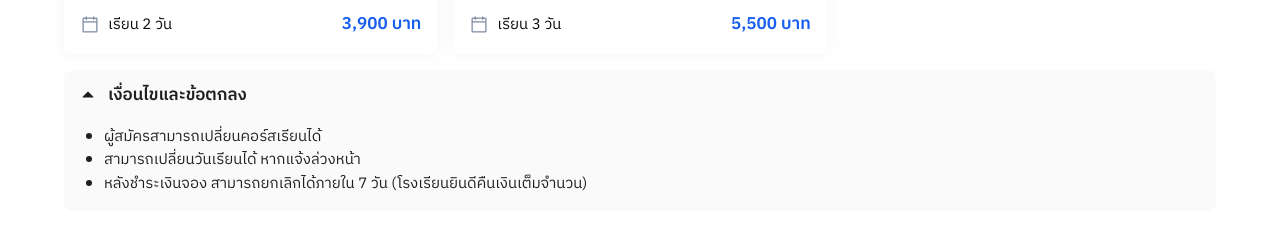
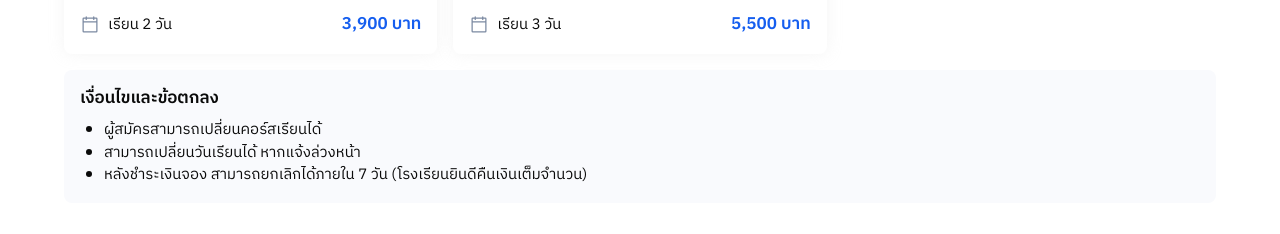
Before and after one commit to enduuploadcontent/endu-training-center, a Next.js app: page /course in a window 1280 px wide. Shown: the part 2676-2910 px from the top of the page. Built offline with nearby package versions, Linux system fonts and the light colour scheme; what @ant-design/nextjs-registry would draw is missing.

Commit message:
[update] term and condition ui

```diff
--- a/src/app/course/page.tsx
+++ b/src/app/course/page.tsx
@@ -32,7 +32,9 @@ export default function CoursePage() {
                   variant='body1'
                   mobileVariant='caption1'
                   className='text-foreground-secondary'
-               >{`ทั้งหมด ${courseList.length} รายการ`}</CustomTypography>
+               >
+                  {`ทั้งหมด ${courseList.length} รายการ`}
+               </CustomTypography>
             </div>
             <Input.Search
                size='large'
@@ -55,28 +57,10 @@ export default function CoursePage() {
                   ))}
                </div>
             )}
-            <Collapse
-               bordered={false}
-               defaultActiveKey={['1']}
-               expandIcon={({ isActive }) => (
-                  <CaretDown
-                     size={16}
-                     weight='fill'
-                     className={cn(
-                        'transition-all duration-300',
-                        isActive ? 'rotate-180' : 'rotate-[360deg]',
-                     )}
-                  />
-               )}
-               items={[
-                  {
-                     key: '1',
-                     label: (
+            <div className='bg-[#F9FAFD] flex flex-col gap-2 p-4 rounded-lg'>
                <CustomTypography variant='subtitle2'>
                   เงื่อนไขและข้อตกลง
                </CustomTypography>
-                     ),
-                     children: (
                <ul className='list-disc ml-6 text-[15px]'>
                   <li>ผู้สมัครสามารถเปลี่ยนคอร์สเรียนได้</li>
                   <li>สามารถเปลี่ยนวันเรียนได้ หากแจ้งล่วงหน้า</li>
@@ -85,10 +69,7 @@ export default function CoursePage() {
                      (โรงเรียนยินดีคืนเงินเต็มจํานวน)
                   </li>
                </ul>
-                     ),
-                  },
-               ]}
-            />
+            </div>
          </div>
       </div>
    );
```
Lines whose indentation alone changed are shown as unchanged.
